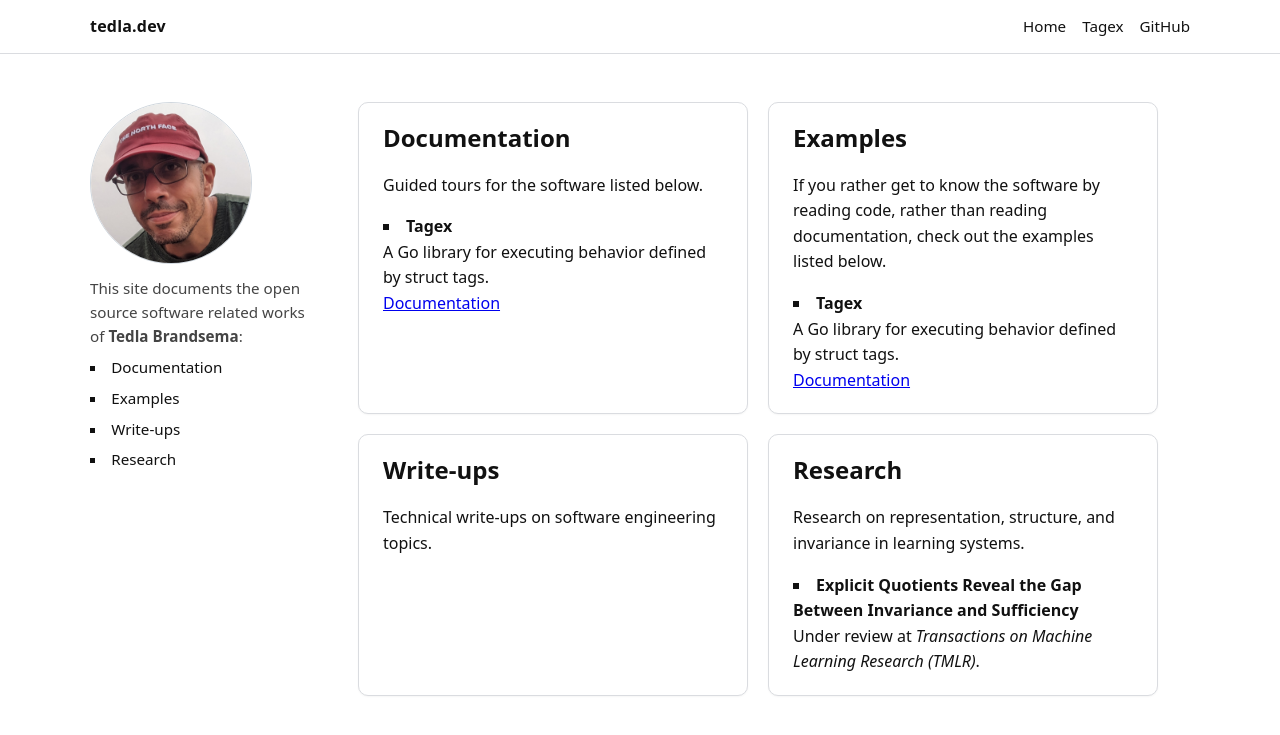
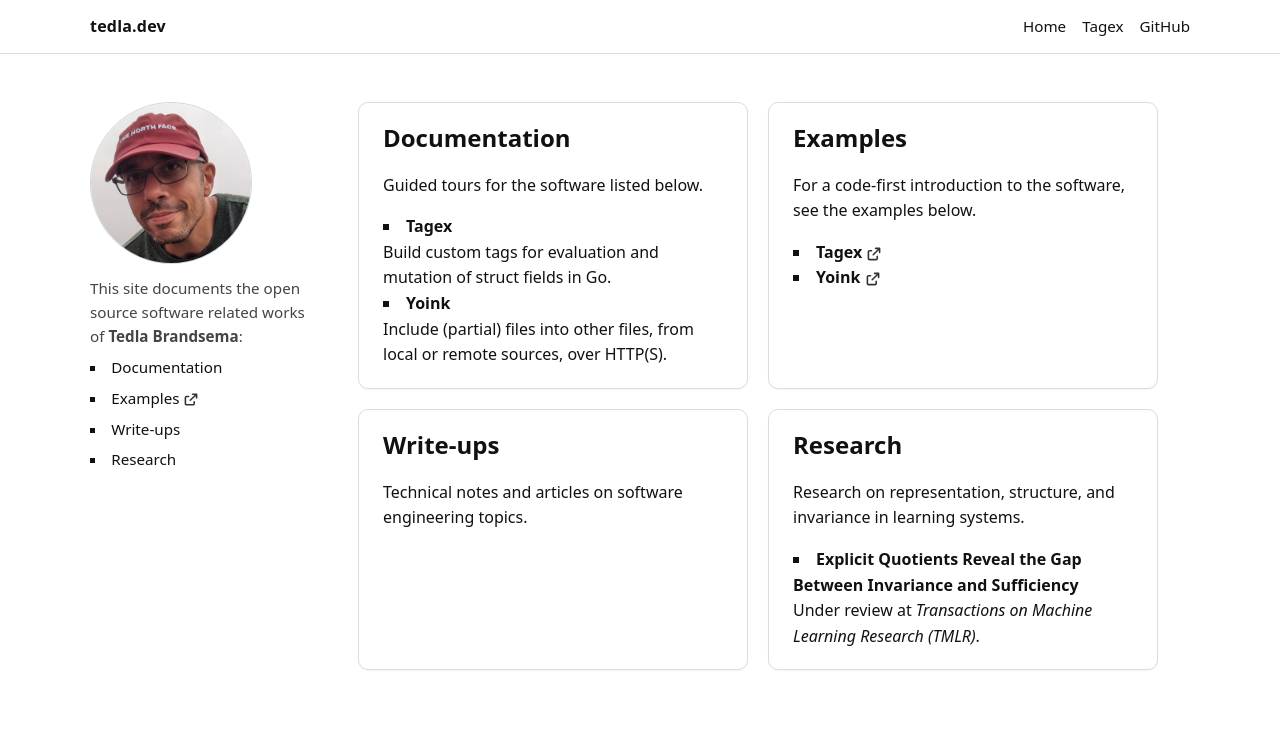
Before and after one commit to tedla-brandsema/tedla-brandsema.github.io, a Jekyll site: the page built from index.html, in a window 1280 px wide. Shown: the top 735 px of the page. Built offline with Jekyll 4.4.1, drawn with Linux system fonts in a browser that asks for light colours.

Commit message:
chore(ui): expand home docs/examples content and unify external-link icon style

```diff
--- a/_includes/nav-home.html
+++ b/_includes/nav-home.html
@@ -5,7 +5,7 @@
     </p>
     <ul class="list">
         <li><a href="/docs/">Documentation</a></li>
-        <li><a target="_blank" href="/docs/">Examples</a></li>
+        <li><a target="_blank" href="https://github.com/tedla-brandsema/examples">Examples <img class="nav-icon-external" src="/static/icons/external-link-solid-full.svg" alt="" aria-hidden="true"></a></li>
         <li><a href="/write-ups/">Write-ups</a></li>
         <li><a href="/research/">Research</a></li>
     </ul>
--- a/_includes/nav-tagex.html
+++ b/_includes/nav-tagex.html
@@ -25,14 +25,14 @@
                 <a class="nav-icon-link" href="https://github.com/tedla-brandsema/tagex" target="_blank" rel="noopener noreferrer">
                     <img class="nav-icon" src="/static/icons/github-brands-solid-full.svg" alt="" aria-hidden="true">
                     GitHub
-                    <img class="nav-icon nav-icon-external" src="/static/icons/external-link-solid-full.svg" alt="" aria-hidden="true">
+                    <img class="nav-icon-external" src="/static/icons/external-link-solid-full.svg" alt="" aria-hidden="true">
                 </a>
             </li>
             <li>
                 <a class="nav-icon-link" href="https://pkg.go.dev/github.com/tedla-brandsema/tagex" target="_blank" rel="noopener noreferrer">
                     <img class="nav-icon" src="/static/icons/golang-brands-solid-full.svg" alt="" aria-hidden="true">
                     GoDoc
-                    <img class="nav-icon nav-icon-external" src="/static/icons/external-link-solid-full.svg" alt="" aria-hidden="true">
+                    <img class="nav-icon-external" src="/static/icons/external-link-solid-full.svg" alt="" aria-hidden="true">
                 </a>
             </li>
         </ul>
--- a/index.html
+++ b/index.html
@@ -14,29 +14,37 @@ title: Home
 
       <ul>
         <li>
-          <strong>Tagex</strong><br>
-          A Go library for executing behavior defined by struct tags.<br>
-          <a href="/docs/tagex/">Documentation</a>
+          <a href="/docs/tagex/"><strong>Tagex</strong></a><br>
+          Build custom tags for evaluation and mutation of struct fields in Go.<br>
+        </li>
+        <li>
+          <a href="/docs/yoink/"><strong>Yoink</strong></a><br>
+           Include (partial) files into other files, from local or remote sources, over HTTP(S).<br>
         </li>
       </ul>
     </section>
 
     <section class="card">
       <h2>Examples</h2>
-      <p>If you rather get to know the software by reading code, rather than reading documentation, check out the examples listed below.</p>
+      <p>For a code-first introduction to the software, see the examples below.</p>
 
       <ul>
         <li>
-          <strong>Tagex</strong><br>
-          A Go library for executing behavior defined by struct tags.<br>
-          <a href="/docs/tagex/">Documentation</a>
+          <a target="_blank" href="https://github.com/tedla-brandsema/examples/tree/main/tagex">
+            <strong>Tagex</strong> <img class="nav-icon-external" src="/static/icons/external-link-solid-full.svg" alt="" aria-hidden="true">
+          </a>
+        </li>
+        <li>
+          <a target="_blank" href="https://github.com/tedla-brandsema/examples/tree/main/yoink">
+            <strong>Yoink</strong> <img class="nav-icon-external" src="/static/icons/external-link-solid-full.svg" alt="" aria-hidden="true">
+          </a>
         </li>
       </ul>
     </section>
 
     <section class="card">
       <h2>Write-ups</h2>
-      <p>Technical write-ups on software engineering topics.</p>
+      <p>Technical notes and articles on software engineering topics.</p>
     </section>
 
     <section class="card">
--- a/static/css/site.css
+++ b/static/css/site.css
@@ -20,17 +20,19 @@ code {
   font-family: ui-monospace, SFMono-Regular, Menlo, Consolas, monospace;
 }
 
+a {
+    text-decoration: none;
+    color: #111;
+    /* font-size: 0.95rem; */
+}
+
+a:hover {
+    text-decoration: underline;
+}
+
 .no-wrap {
     text-wrap: nowrap;
 }
-
-/* .list {
-    list-style: square;
-    list-style-position: inside;
-    padding-left: 1.25rem;
-    margin-top: 0.5rem;
-    margin-bottom: 0.5rem;
-} */
 
 /* Page layout */
 .page {
@@ -69,15 +71,6 @@ code {
     margin: 0.4rem 0;
 }
 
-.side-nav a {
-    text-decoration: none;
-    color: #111;
-}
-
-.side-nav a:hover {
-    text-decoration: underline;
-}
-
 .side-nav .nav-icon-link {
     display: inline-flex;
     align-items: center;
@@ -93,10 +86,11 @@ code {
     vertical-align: middle;
 }
 
-.side-nav .nav-icon-external {
-    width: 0.9em;
-    height: 0.9em;
-    opacity: 0.7;
+.nav-icon-external {
+    width: 1em;
+    height: 1em;
+    opacity: 0.8;
+    vertical-align: middle;
 }
 
 /* Home side nav */
@@ -128,9 +122,9 @@ code {
     border-top: 1px solid #dadce0;
 }
 
-.nav-divider a {
+/* .nav-divider a {
     color: #444;
-}
+} */
 
 /* Top navigation */
 .top-nav {
@@ -162,13 +156,7 @@ code {
 }
 
 .top-nav-links a {
-    text-decoration: none;
-    color: #111;
     font-size: 0.95rem;
-}
-
-.top-nav-links a:hover {
-    text-decoration: underline;
 }
 
 /* Main content */
```
